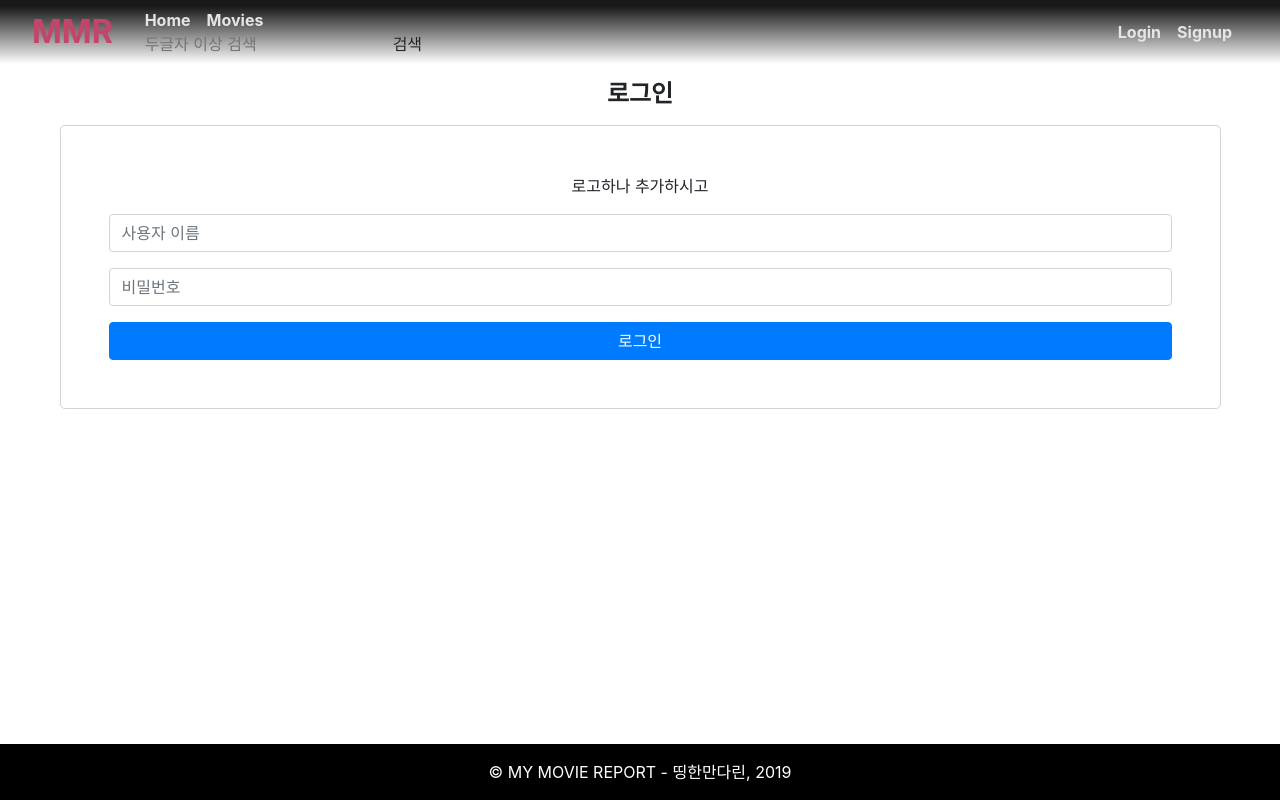
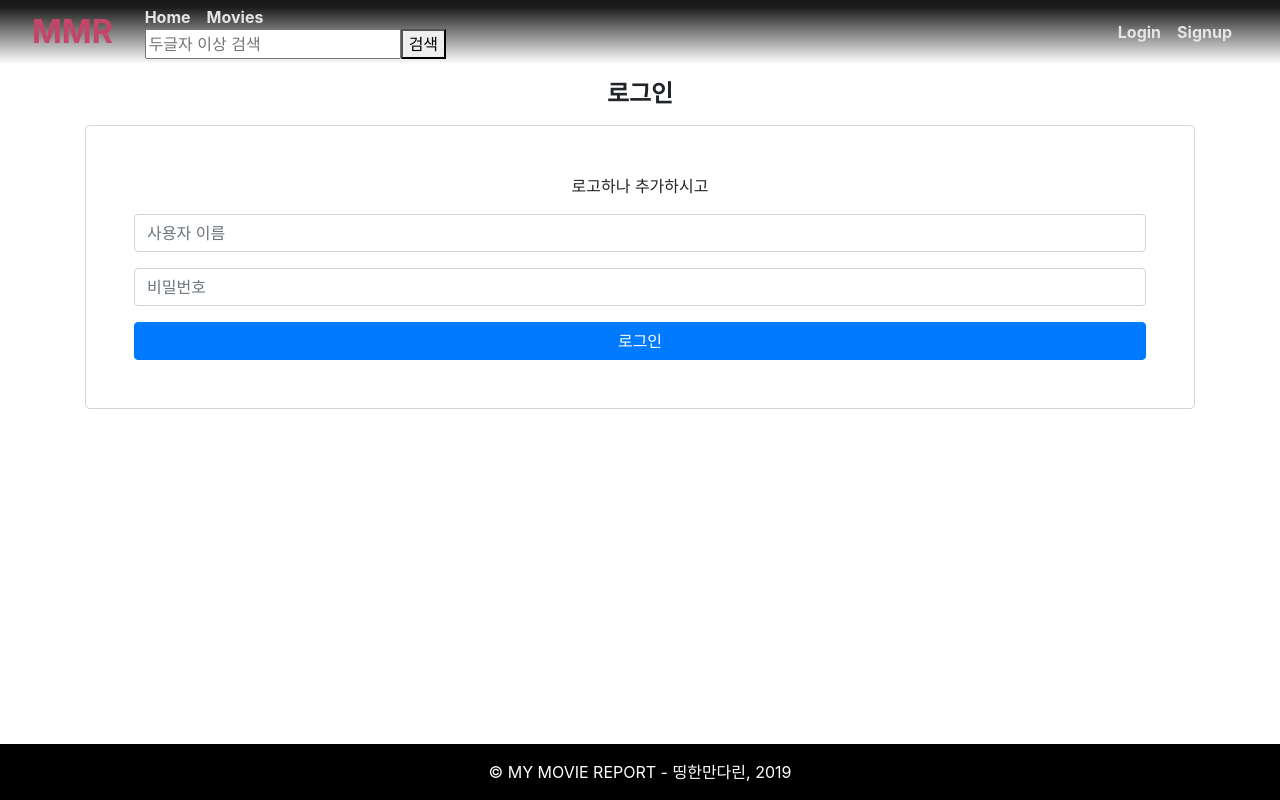
Before and after one commit to MYMOVIEREPORT/mymoviereport-frontend, a Vue app: page /#/login in a window 1280 px wide. Built offline with nearby package versions, Linux system fonts and the light colour scheme; what vue-session would draw is missing.

Commit message:
vuetify 삭제

```diff
--- a/package.json
+++ b/package.json
@@ -16,7 +16,6 @@
 		"vue-router": "^3.1.3",
 		"vue-session": "^1.0.0",
 		"vue-star-rating": "^1.6.1",
-    "vuetify": "^2.1.0",
 		"vuex": "^3.0.1"
 	},
 	"devDependencies": {
@@ -28,11 +27,8 @@
 		"babel-eslint": "^10.0.3",
 		"eslint": "^5.16.0",
 		"eslint-plugin-vue": "^5.0.0",
-    "sass": "^1.19.0",
-    "sass-loader": "^8.0.0",
 		"vue-cli-plugin-vuetify": "^2.0.2",
-    "vue-template-compiler": "^2.6.10",
-    "vuetify-loader": "^1.3.0"
+		"vue-template-compiler": "^2.6.10"
 	},
 	"eslintConfig": {
 		"root": true,
--- a/public/index.html
+++ b/public/index.html
@@ -13,8 +13,6 @@
 			integrity="sha384-ggOyR0iXCbMQv3Xipma34MD+dH/1fQ784/j6cY/iJTQUOhcWr7x9JvoRxT2MZw1T"
 			crossorigin="anonymous"
 		/>
-    <link rel="stylesheet" href="https://fonts.googleapis.com/css?family=Roboto:100,300,400,500,700,900">
-    <link rel="stylesheet" href="https://cdn.jsdelivr.net/npm/@mdi/font@latest/css/materialdesignicons.min.css">
 	</head>
 
 	<body>
--- a/src/components/User/UserProfile.vue
+++ b/src/components/User/UserProfile.vue
@@ -25,6 +25,11 @@ import Loading from '../Util/Loading';
 import UserUpdateModal from './UserUpdateModal';
 export default {
 	name: 'UserProfile',
+	data() {
+		return {
+			dialog: false,
+		};
+	},
 	components: {
 		Loading,
 		UserUpdateModal,
--- a/src/main.js
+++ b/src/main.js
@@ -1,17 +1,15 @@
-import Vue from 'vue'
-import App from './App.vue'
-import router from './router'
-import store from './store'
-import VueSession from 'vue-session'
-import vuetify from './plugins/vuetify';
+import Vue from 'vue';
+import App from './App.vue';
+import router from './router';
+import store from './store';
+import VueSession from 'vue-session';
 
-Vue.config.productionTip = false
+Vue.config.productionTip = false;
 
-Vue.use(VueSession)
+Vue.use(VueSession);
 
 new Vue({
-  router,
-  store,
-  vuetify,
-  render: h => h(App)
-}).$mount('#app')
+	router,
+	store,
+	render: h => h(App),
+}).$mount('#app');
--- a/src/plugins/vuetify.js
+++ /dev/null
@@ -1,7 +0,0 @@
-import Vue from 'vue';
-import Vuetify from 'vuetify/lib';
-
-Vue.use(Vuetify);
-
-export default new Vuetify({
-});
--- a/vue.config.js
+++ /dev/null
@@ -1,5 +0,0 @@
-module.exports = {
-  "transpileDependencies": [
-    "vuetify"
-  ]
-}
```
Also changed, not shown: src/assets/logo.svg (deleted), 1 other file (tests, documents, lock files or other folders). Lines whose indentation alone changed are shown as unchanged.
